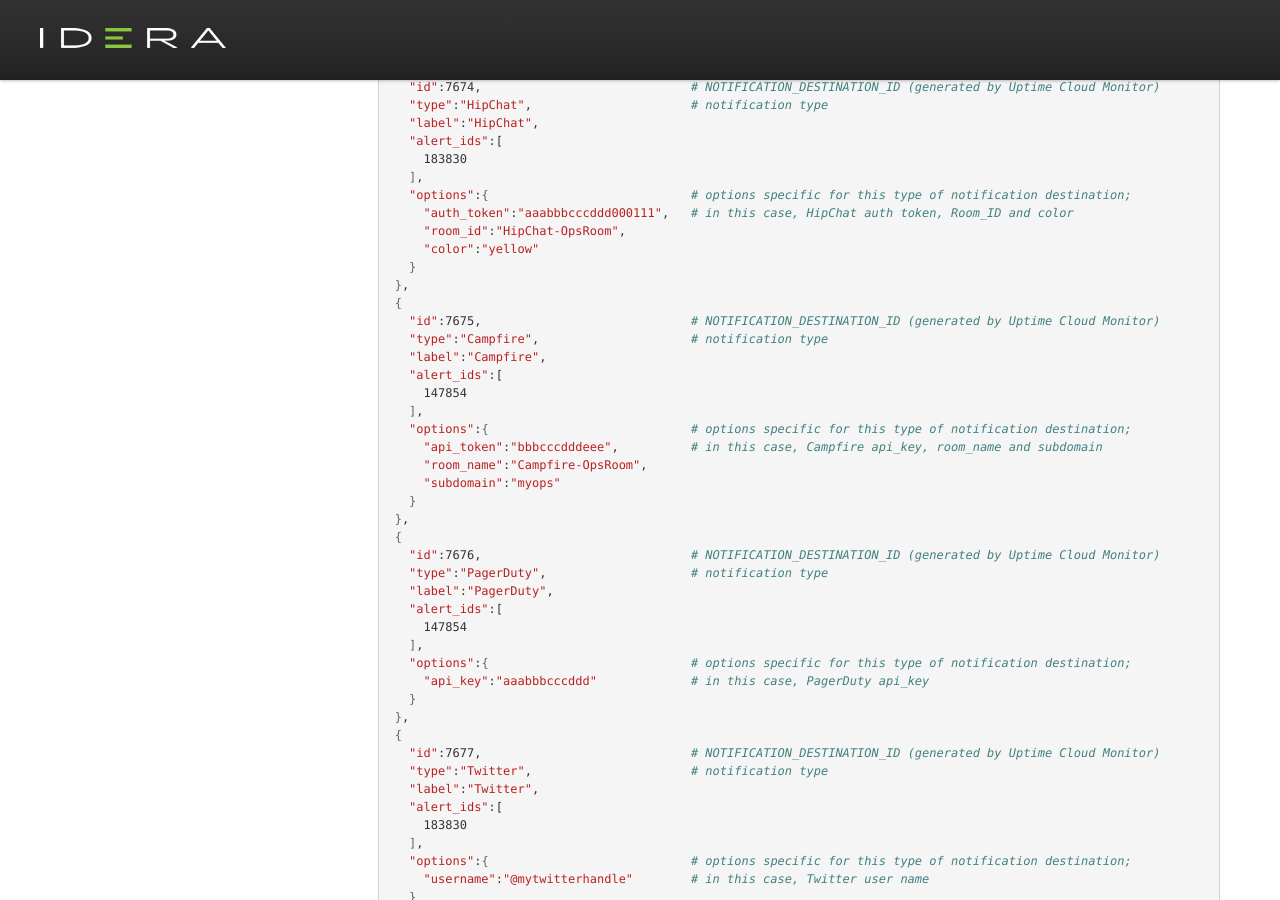
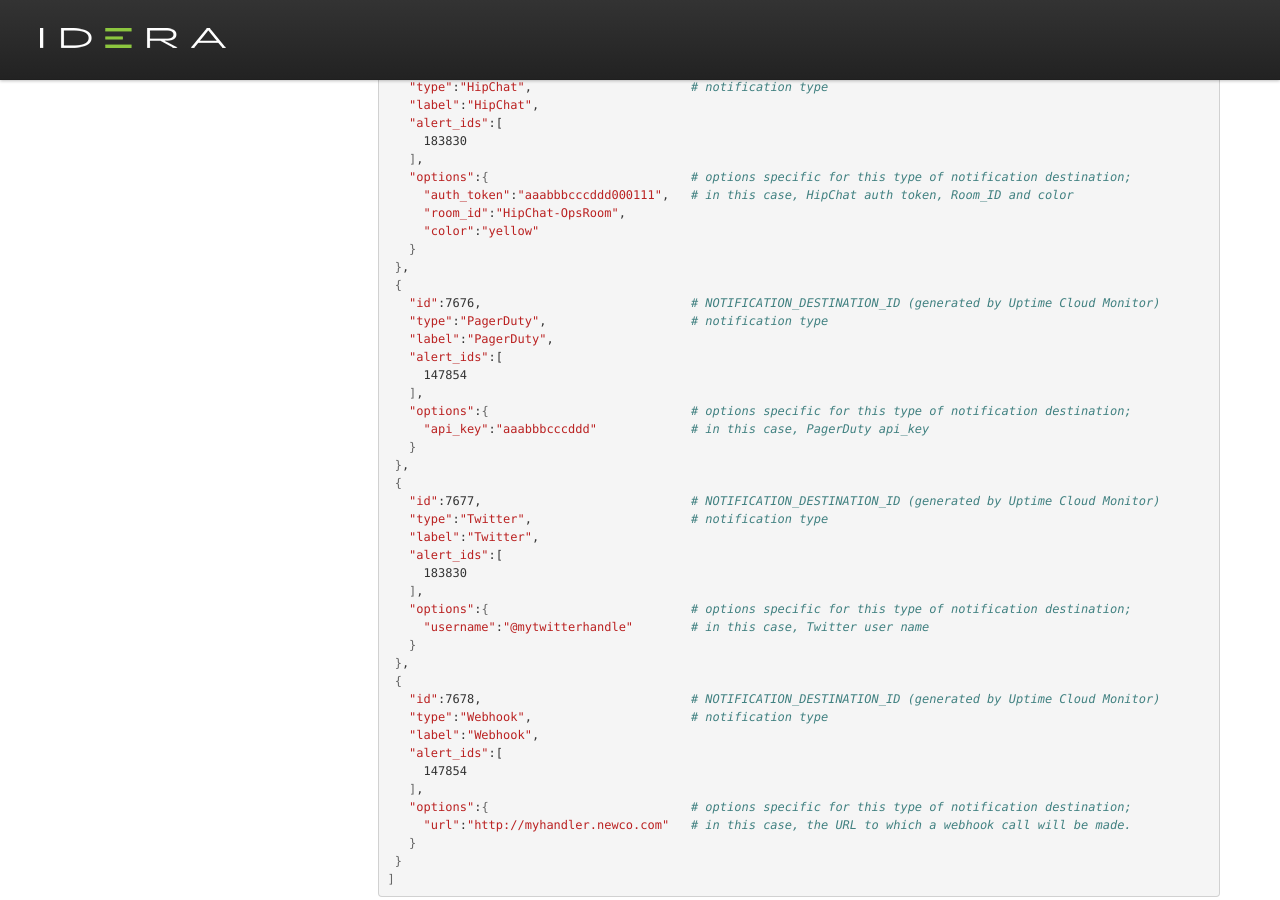
Before and after one commit to CopperEgg/apidocs, a Jekyll site: the page built from alerts/profiles.md, in a window 1280 px wide and 900 px high, scrolled down 2367 px. Built offline with Jekyll 4.4.1, drawn with Linux system fonts in a browser that asks for light colours.

Commit message:
CE-2884 Removed examples related to campfire

```diff
--- a/alerts/profiles.md
+++ b/alerts/profiles.md
@@ -87,7 +87,6 @@ Currently, there are 8 Notification Destination types defined:
 * SMS
 * Push
 * HipChat
-* Campfire
 * PagerDuty
 * Twitter
 * Webhook
@@ -147,19 +146,6 @@ The following summarizes the format of each.
      "auth_token":"aaabbbcccddd000111",   # in this case, HipChat auth token, Room_ID and color
      "room_id":"HipChat-OpsRoom",
      "color":"yellow"
-   }
- },
- {
-   "id":7675,                             # NOTIFICATION_DESTINATION_ID (generated by Uptime Cloud Monitor)
-   "type":"Campfire",                     # notification type
-   "label":"Campfire",
-   "alert_ids":[
-     147854
-   ],
-   "options":{                            # options specific for this type of notification destination;
-     "api_token":"bbbcccdddeee",          # in this case, Campfire api_key, room_name and subdomain
-     "room_name":"Campfire-OpsRoom",
-     "subdomain":"myops"
    }
  },
  {
```
